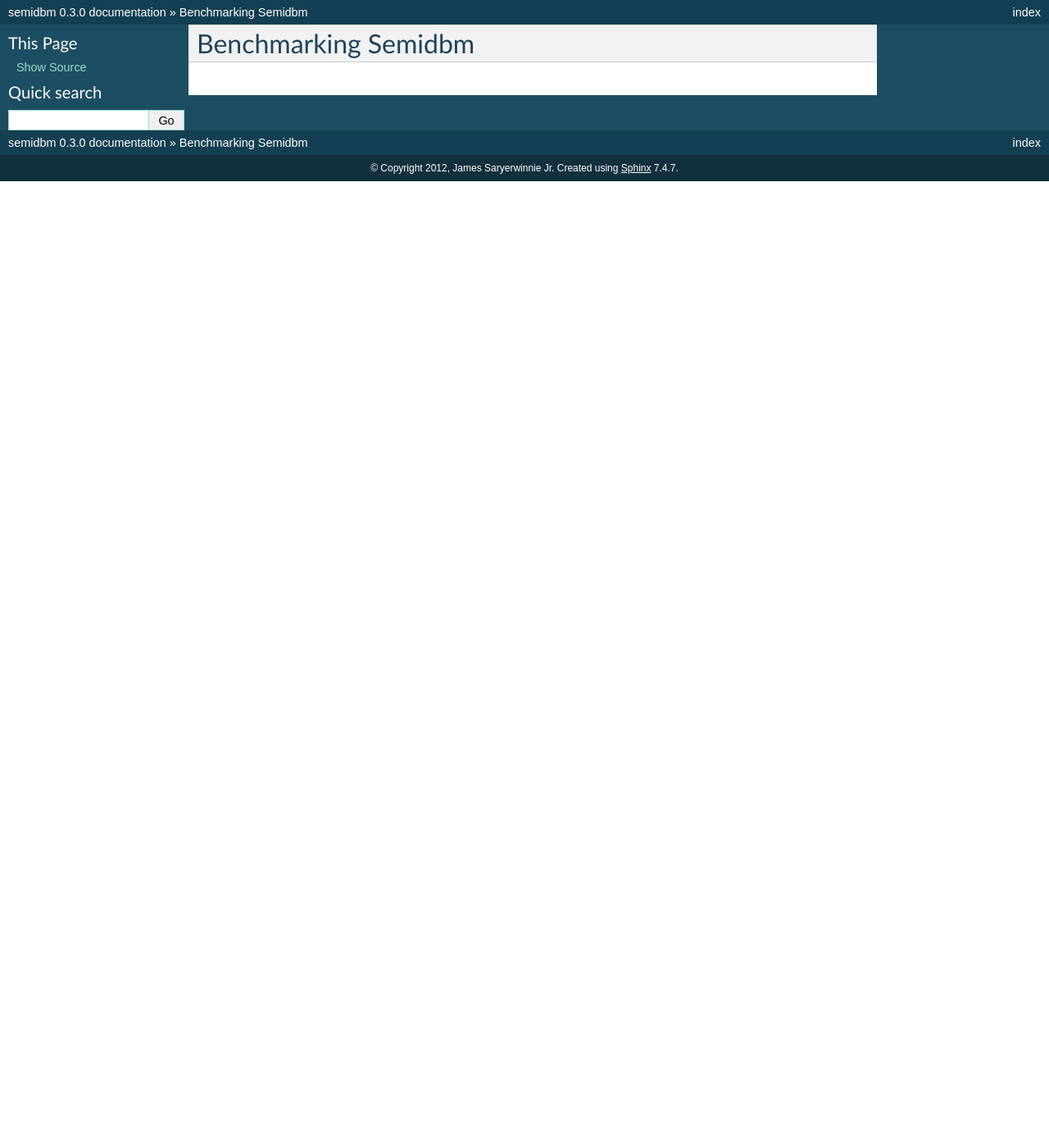
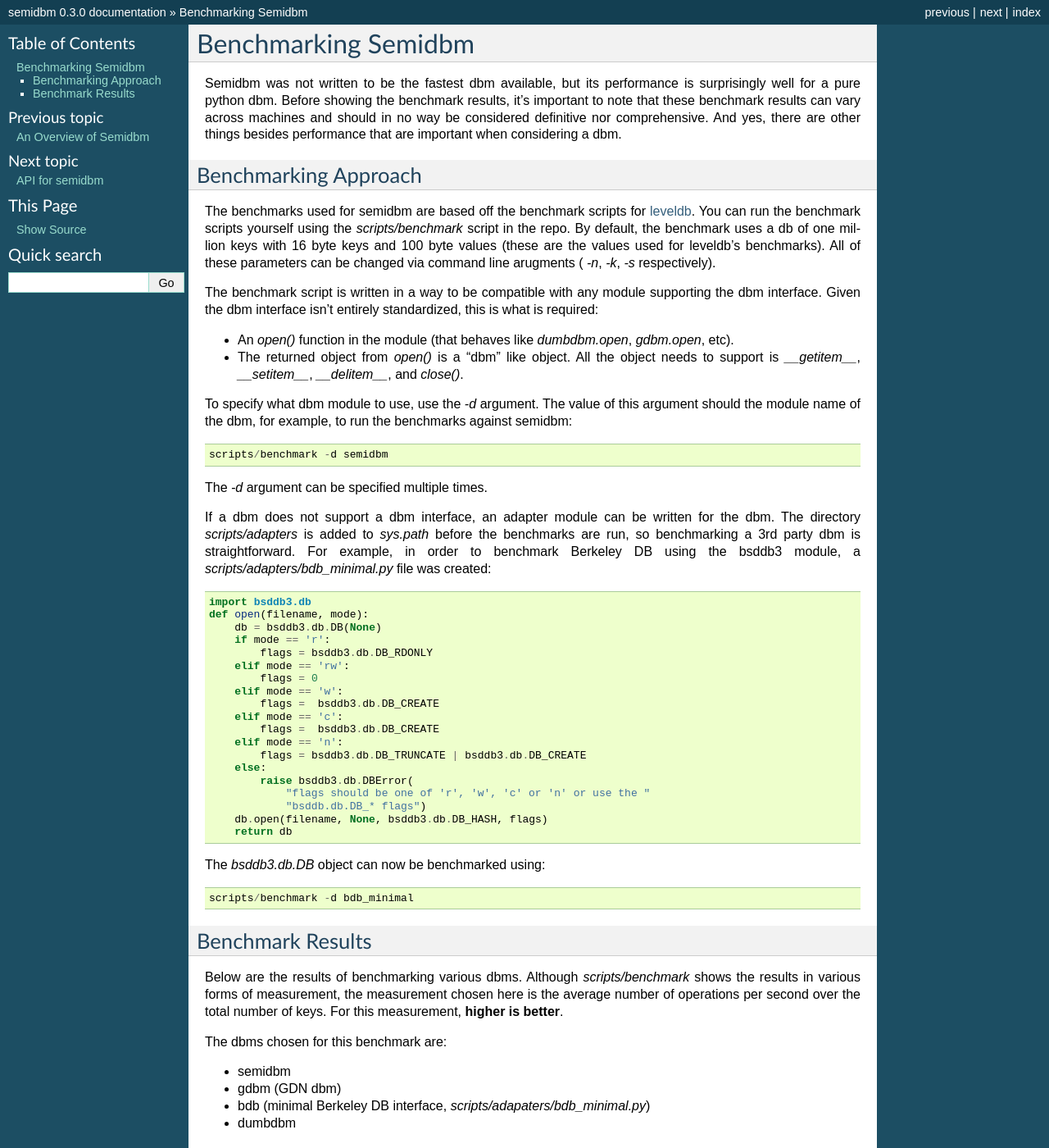
Before and after one commit to jamesls/semidbm, a Sphinx documentation site: the page built from docs/benchmarks.rst, in a window 1280 px wide and 1400 px high. Shown: the whole window at 82% size. Built offline with Sphinx 7.4.7, drawn with Linux system fonts in a browser that asks for light colours; some of the changed text lies outside the part shown.

Commit message:
First take at benchmark docs

```diff
--- a/docs/benchmarks.rst
+++ b/docs/benchmarks.rst
@@ -1,3 +1,156 @@
 ====================
 Benchmarking Semidbm
 ====================
+
+Semidbm was not written to be the fastest dbm available, but its performance is
+surprisingly well for a pure python dbm.  Before showing the benchmark results,
+it's important to note that these benchmark results can vary across machines
+and should in no way be considered definitive nor comprehensive.  And yes,
+there are other things besides performance that are important when considering
+a dbm.
+
+
+Benchmarking Approach
+=====================
+
+The benchmarks used for semidbm are based off the benchmark scripts for
+`leveldb <http://code.google.com/p/leveldb/>`_. You can run the benchmark
+scripts yourself using the `scripts/benchmark` script in the repo.  By default,
+the benchmark uses a db of one million keys with 16 byte keys and 100 byte
+values (these are the values used for leveldb's benchmarks).  All of these
+parameters can be changed via command line arugments ( `-n`, `-k`, `-s`
+respectively).
+
+The benchmark script is written in a way to be compatible with any module
+supporting the dbm interface.  Given the dbm interface isn't entirely
+standardized, this is what is required:
+
+* An `open()` function in the module (that behaves like `dumbdbm.open`,
+  `gdbm.open`, etc).
+* The returned object from `open()` is a "dbm" like object.  All the object
+  needs to support is `__getitem__`, `__setitem__`, `__delitem__`, and
+  `close()`.
+
+To specify what dbm module to use, use the `-d` argument.  The value of this
+argument should the module name of the dbm, for example, to run the benchmarks
+against semidbm::
+
+    scripts/benchmark -d semidbm
+
+The `-d` argument can be specified multiple times.
+
+If a dbm does not support a dbm interface, an adapter module can be written for
+the dbm.  The directory `scripts/adapters` is added to `sys.path` before the
+benchmarks are run, so benchmarking a 3rd party dbm is straightforward.  For
+example, in order to benchmark Berkeley DB using the bsddb3 module, a
+`scripts/adapters/bdb_minimal.py` file was created::
+
+
+    import bsddb3.db
+    def open(filename, mode):
+        db = bsddb3.db.DB(None)
+        if mode == 'r':
+            flags = bsddb3.db.DB_RDONLY
+        elif mode == 'rw':
+            flags = 0
+        elif mode == 'w':
+            flags =  bsddb3.db.DB_CREATE
+        elif mode == 'c':
+            flags =  bsddb3.db.DB_CREATE
+        elif mode == 'n':
+            flags = bsddb3.db.DB_TRUNCATE | bsddb3.db.DB_CREATE
+        else:
+            raise bsddb3.db.DBError(
+                "flags should be one of 'r', 'w', 'c' or 'n' or use the "
+                "bsddb.db.DB_* flags")
+        db.open(filename, None, bsddb3.db.DB_HASH, flags)
+        return db
+
+The `bsddb3.db.DB` object can now be benchmarked using::
+
+    scripts/benchmark -d bdb_minimal
+
+
+Benchmark Results
+=================
+
+Below are the results of benchmarking various dbms.
+Although `scripts/benchmark` shows the results in various forms of measurement,
+the measurement chosen here is the average number of operations per second over
+the total number of keys.  For this measurement, **higher is better**.
+
+The dbms chosen for this benchmark are:
+
+* semidbm
+* gdbm (GDN dbm)
+* bdb (minimal Berkeley DB interface, `scripts/adapaters/bdb_minimal.py`)
+* dumbdbm
+
+The `dbm` module was not included because it was not able to add 1000000 to its
+db, it raises an exception around 420000 keys with an "Out of overflow pages"
+error.
+
+
+This first benchmark shows the ops/sec for adding one million keys to the db.
+
+
+.. image:: img/fill_sequential.png
+
+The second benchmark shows the ops/sec for repeatedly accessing 1% of the keys
+(randomly selected).
+
+
+.. image:: img/read_hot.png
+
+
+The next benchmark shows the ops/sec for reading all one million keys in the
+same order that they were added.
+
+.. image:: img/read_sequential.png
+
+The next benchmark shows the ops/sec for reading all one million keys in a
+randomly selected order.
+
+.. image:: img/read_random.png
+
+And the last benchmark shows the ops/sec for deleting all one million keys in
+the same order that they were added.
+
+.. image:: img/delete_sequential.png
+
+
+Note that dumbdbm is not shown in the chart above.  This is because deletion of
+keys in dumbdbm is extremely slow.  It also appears to have O(n) behavior (it
+writes out its data file on every delete).  To give you an idea of the
+performance, running this benchmark against dumbdbm with 1000 keys gave an
+average ops/sec for the delete_sequential benchmark of **800**.  For 10000
+keys dumbdbm resulted in **104** ops/sec.
+
+
+The table below shows the actual numbers for the charts above.
+
++-------------------+---------+--------+--------+---------+
+|                   | semidbm |  gdbm  |  bdb   | dumbdbm |
++===================+=========+========+========+=========+
+| fill_sequential   |   73810 |  63177 |  73614 |    5460 |
++-------------------+---------+--------+--------+---------+
+| read_hot          |  218651 | 202432 | 200111 |   59569 |
++-------------------+---------+--------+--------+---------+
+| read_sequential   |  257668 | 417320 | 209696 |   62605 |
++-------------------+---------+--------+--------+---------+
+| read_random       |  219962 | 406594 | 197690 |   59258 |
++-------------------+---------+--------+--------+---------+
+| delete_sequential |  144265 | 119167 | 135137 |       0 |
++-------------------+---------+--------+--------+---------+
+
+
+You are encouraged to run the benchmarks yourself, to recreate the benchmark
+above, you can run::
+
+    scripts/benchmark -d semidbm -d gdbm -d bdb_minimal -d dumbdbm
+
+Though keep in mind that you will probably want to stop the benchmark
+once dumbdbm reaches the delete_sequential benchmark.  Either that or you can
+leave off dumbdbm and run it with a smaller number of keys::
+
+    scripts/benchmark -d dumbdbm -n 10000
--- a/docs/index.rst
+++ b/docs/index.rst
@@ -39,7 +39,7 @@
     :maxdepth: 2
 
     overview
-.. benchmarks
+    benchmarks
 
 
 API Documentation
```
Also changed, not shown: docs/img/delete_sequential.png (added), docs/img/fill_sequential.png (added), docs/img/read_hot.png (added), docs/img/read_random.png (added), docs/img/read_sequential.png (added).
